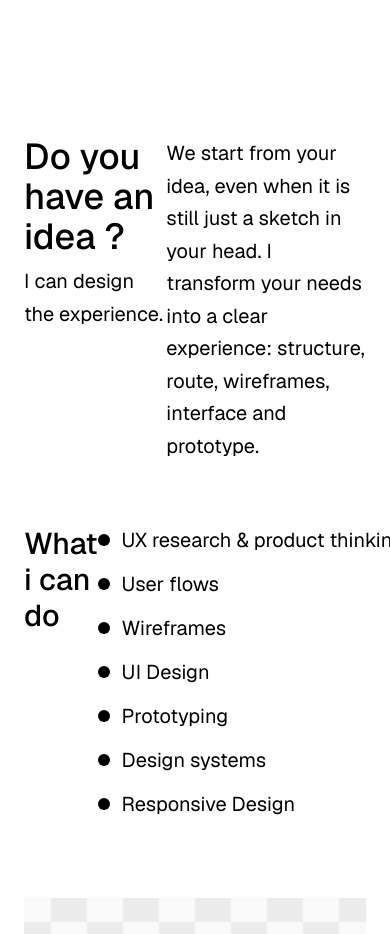
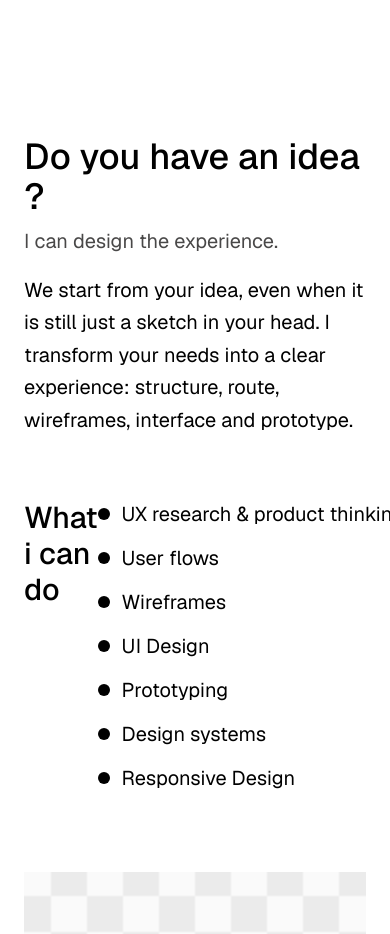
Before and after one commit to Rahim10020/rahim.design, a React (Vite) app: page /services in a window 390 px wide. Shown: the part 920-1854 px from the top of the page. Built offline with nearby package versions, Linux system fonts and the light colour scheme; a web font is replaced by a local one.

Commit message:
responsiving

```diff
--- a/src/_pages/Services.tsx
+++ b/src/_pages/Services.tsx
@@ -78,17 +78,17 @@ export default function ServicesPage() {
           </div>
           {/* Second section */}
           <div className="py-24 mx-auto max-w-6xl flex flex-col gap-16">
-            <div className="flex items-start justify-between">
+            <div className="flex flex-col gap-4 lg:flex-row items-start justify-between">
               <div className="flex flex-col gap-2">
-                <h3 className="text-foreground text-4xl font-medium max-w-md">
+                <h3 className="text-foreground text-4xl font-medium max-w-sm md:max-w-md">
                   Do you have an idea ?
                 </h3>
-                <h5 className="text-foreground text-xl leading-relaxed">
+                <h5 className="text-foreground-alt-a text-xl leading-relaxed">
                   I can design the experience.
                 </h5>
               </div>
               <div>
-                <p className="text-foreground text-xl leading-relaxed max-w-lg">
+                <p className="text-foreground text-xl leading-relaxed max-w-sm md:max-w-lg">
                   We start from your idea, even when it is still just a sketch
                   in your head. I transform your needs into a clear experience:
                   structure, route, wireframes, interface and prototype.
```
